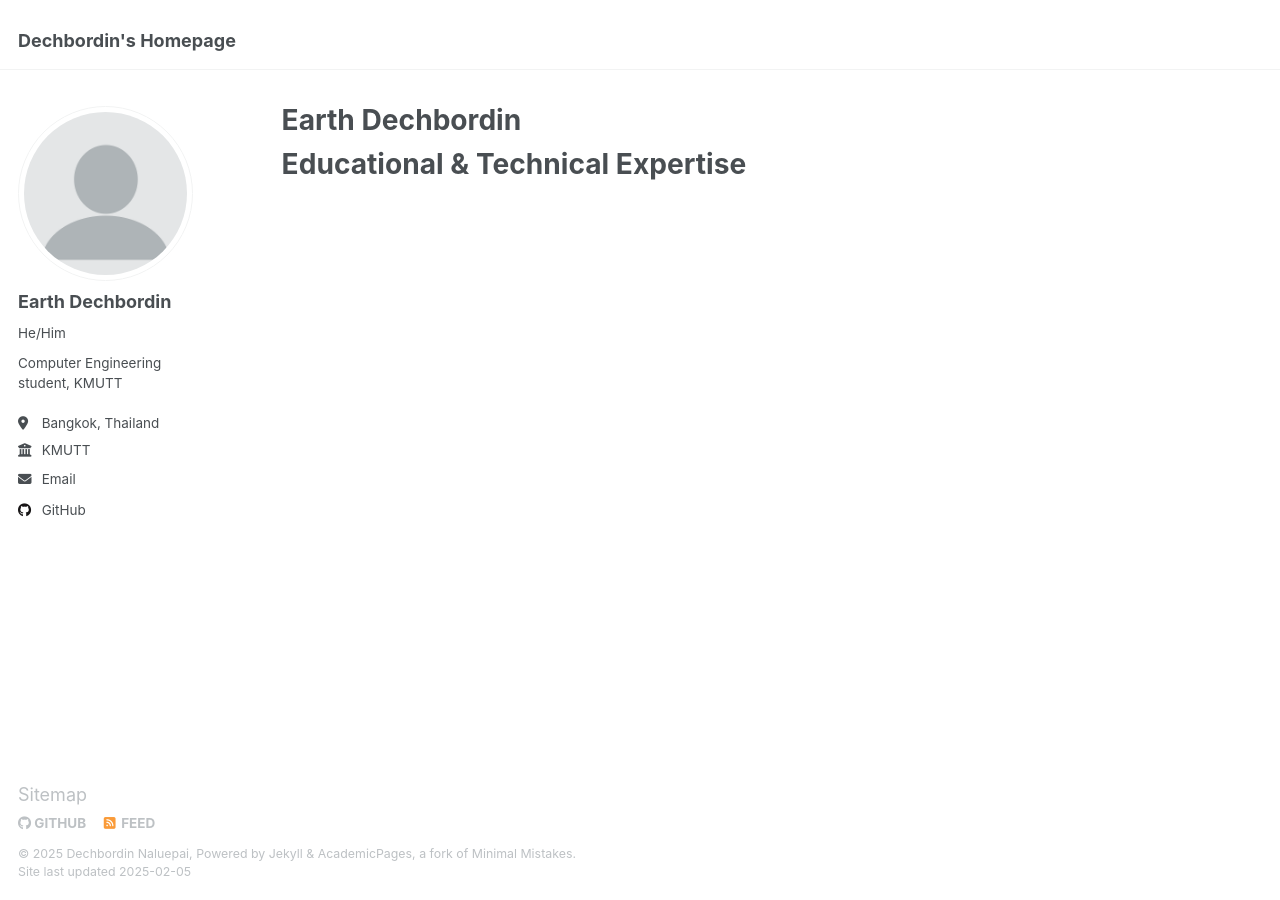
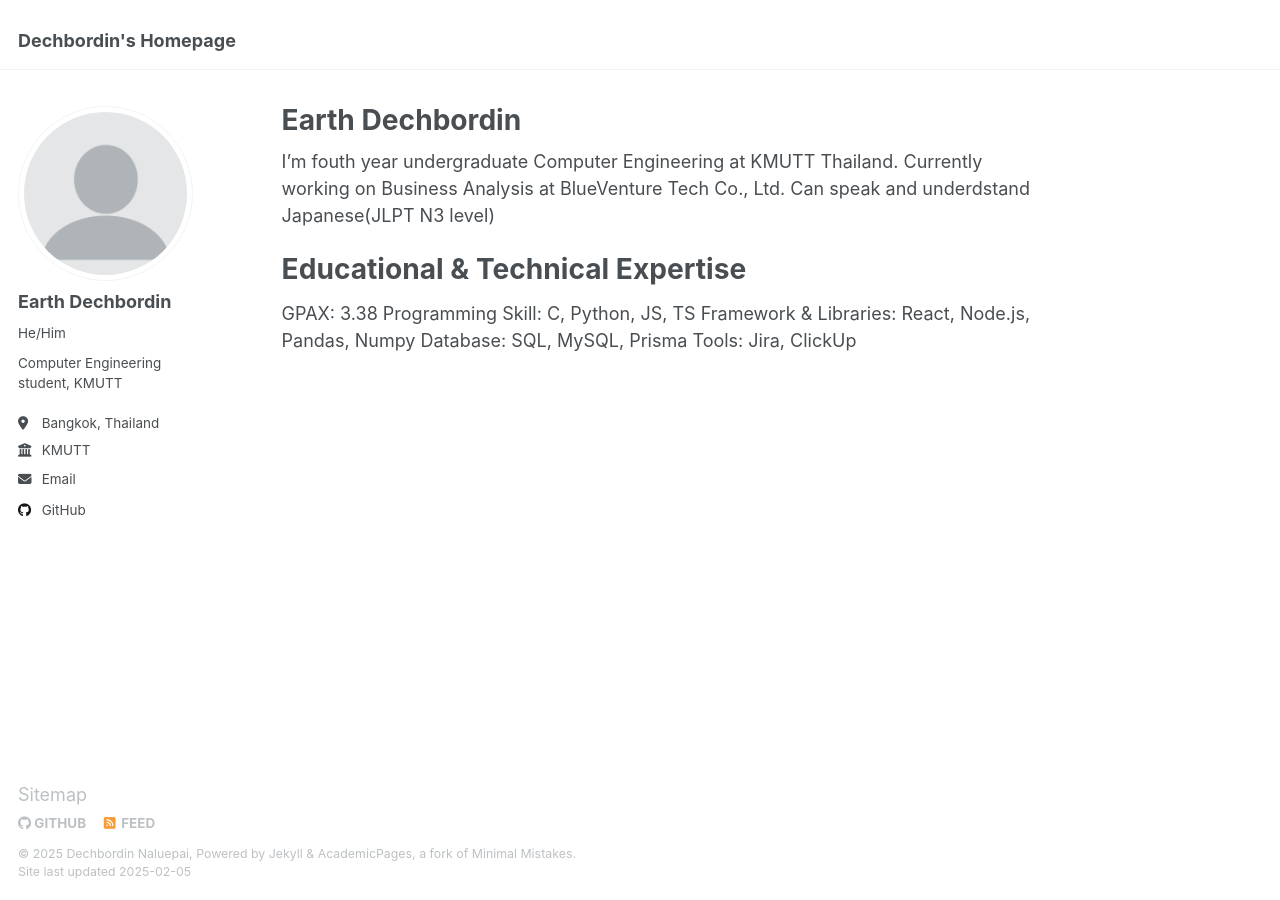
Before and after one commit to Galaxiiz7/Galaxiiz7.github.io, a Jekyll site: the page built from _pages/about.md, in a window 1280 px wide. Built offline with Jekyll 4.4.1, drawn with Linux system fonts in a browser that asks for light colours.

Commit message:
Update about.md

```diff
--- a/_pages/about.md
+++ b/_pages/about.md
@@ -6,7 +6,15 @@ redirect_from:
   - /about/
   - /about.html
 ---
+I'm fouth year undergraduate Computer Engineering at KMUTT Thailand.
+Currently working on Business Analysis at BlueVenture Tech Co., Ltd.
+Can speak and underdstand Japanese(JLPT N3 level)
 
 
 Educational & Technical Expertise
 ======
+GPAX: 3.38
+Programming Skill: C, Python, JS, TS
+Framework & Libraries: React, Node.js, Pandas, Numpy
+Database: SQL, MySQL, Prisma
+Tools: Jira, ClickUp
```
